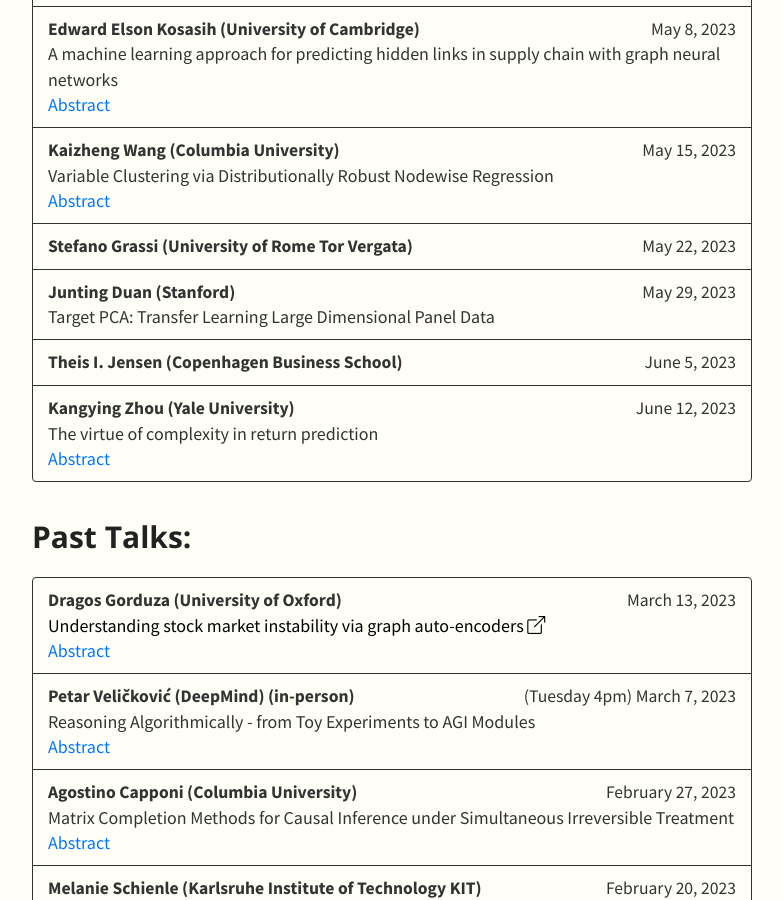
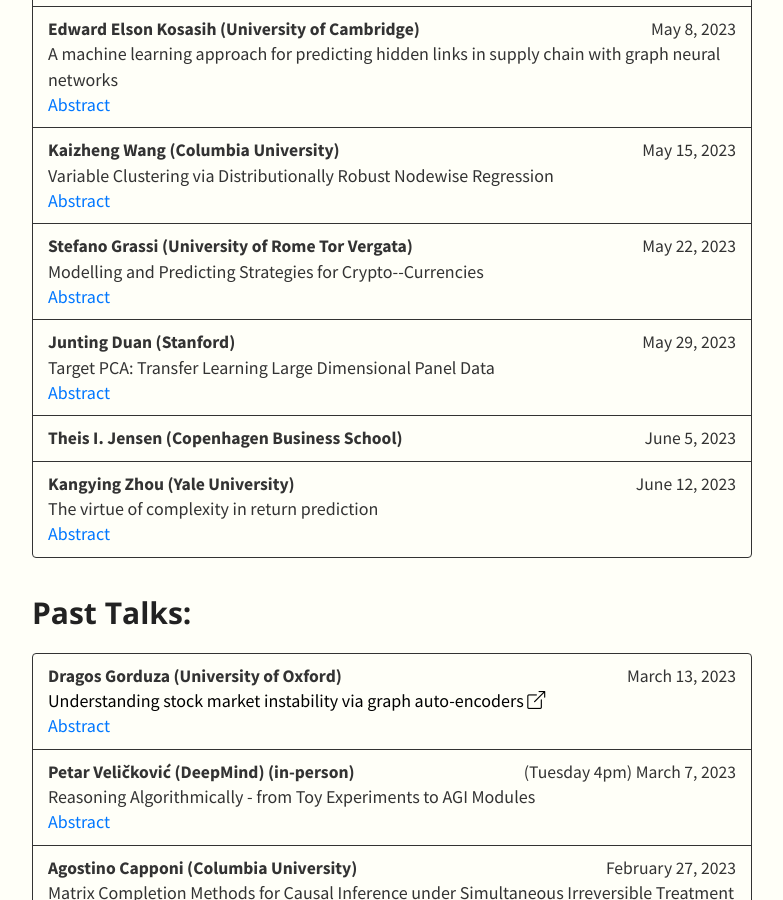
Before and after one commit to SML-Fin/SML-Fin.github.io, a Jekyll site: the page built from index.md, in a window 1280 px wide and 900 px high, scrolled down 872 px. Shown: the whole window, without its empty margins (248-1031 px from the left). Built offline with Jekyll 4.4.1, drawn with Linux system fonts in a browser that asks for light colours; nearby versions of some CDN libraries; our own code applies the rules of GitHub Pages for plain Markdown files.

Commit message:
Update talks.yml

```diff
--- a/_data/talks.yml
+++ b/_data/talks.yml
@@ -23,8 +23,11 @@
       abstract: We study a multi-factor block model for variable clustering and connect it to the regularized subspace clustering by formulating a distributionally robust version of the nodewise regression. To solve the latter problem, we derive a convex relaxation, provide guidance on selecting the size of the robust region, and hence the regularization weighting parameter, based on the data, and propose an ADMM algorithm for implementation. We validate our method in an extensive simulation study. Finally, we propose and apply a variant of our method to stock return data, obtain interpretable clusters that facilitate portfolio selection and compare its out-of-sample performance with other clustering methods in an empirical study. This talk is based on joint work with Xunyu Zhou and Xiao Xu.
     - speaker:  Stefano Grassi (University of Rome Tor Vergata)
       date: May 22, 2023
+      title: Modelling and Predicting Strategies for Crypto--Currencies
+      abstract: In this presentation we summarize different modelling and and predictive strategies for cryptocurrency. We begin with univariate models that features time-varying moments  up to the fourth. Then we extend the forecasting to multivariate model using time-varying Vector Autoregressive models. Finally, we introduce a new study that combines multivariate models and time-varying higher moments in portfolio allocation.
     - speaker:  Junting Duan (Stanford)
       title: Target PCA&#58; Transfer Learning Large Dimensional Panel Data
+      abstract:  This paper develops a novel method to estimate a latent factor model for a large target panel with missing observations by optimally using the information from auxiliary panel data sets. We refer to our estimator as target-PCA. Transfer learning from auxiliary panel data allows us to deal with a large fraction of missing observations and weak signals in the target panel. We show that our estimator is more efficient and can consistently estimate weak factors, which are not identifiable with conventional methods. We provide the asymptotic inferential theory for target-PCA under very general assumptions on the approximate factor model and missing patterns. In an empirical study of imputing data in a mixed-frequency macroeconomic panel, we demonstrate that target-PCA significantly outperforms all benchmark methods.
       date: May 29, 2023
     - speaker:  Theis I. Jensen (Copenhagen Business School)
       date: June 5, 2023
```
